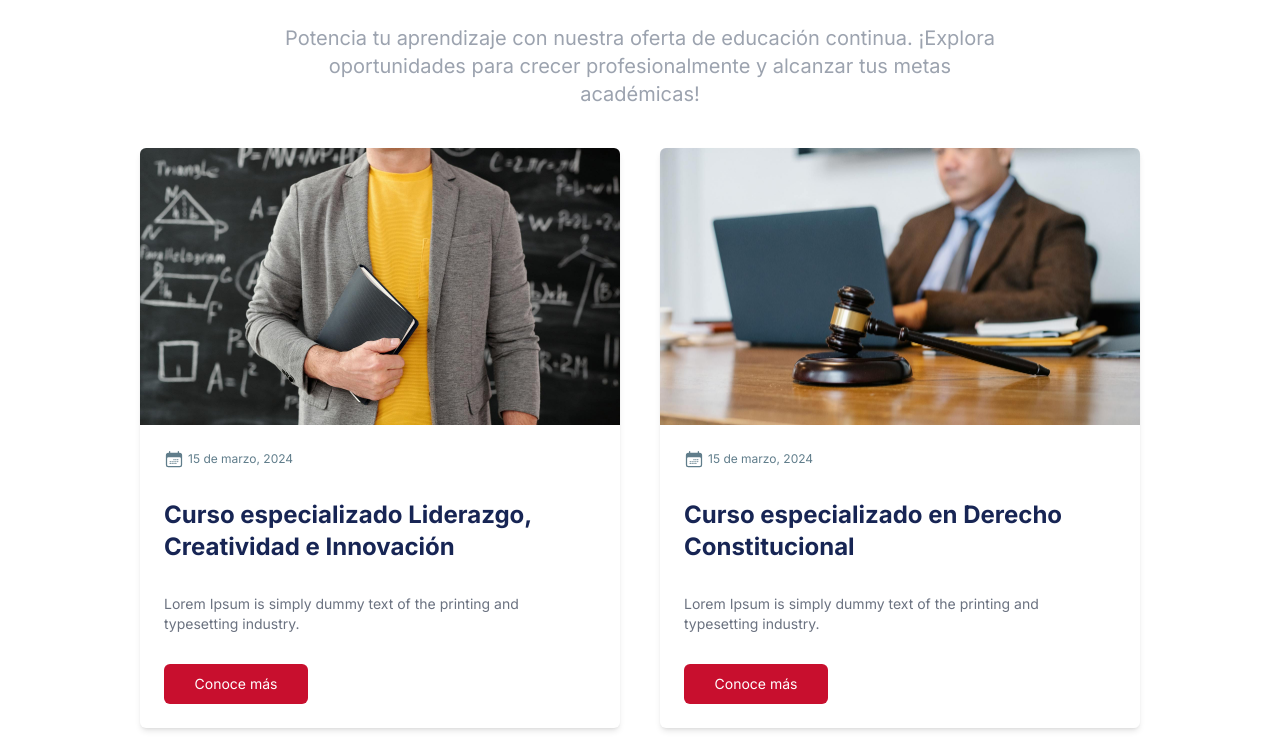
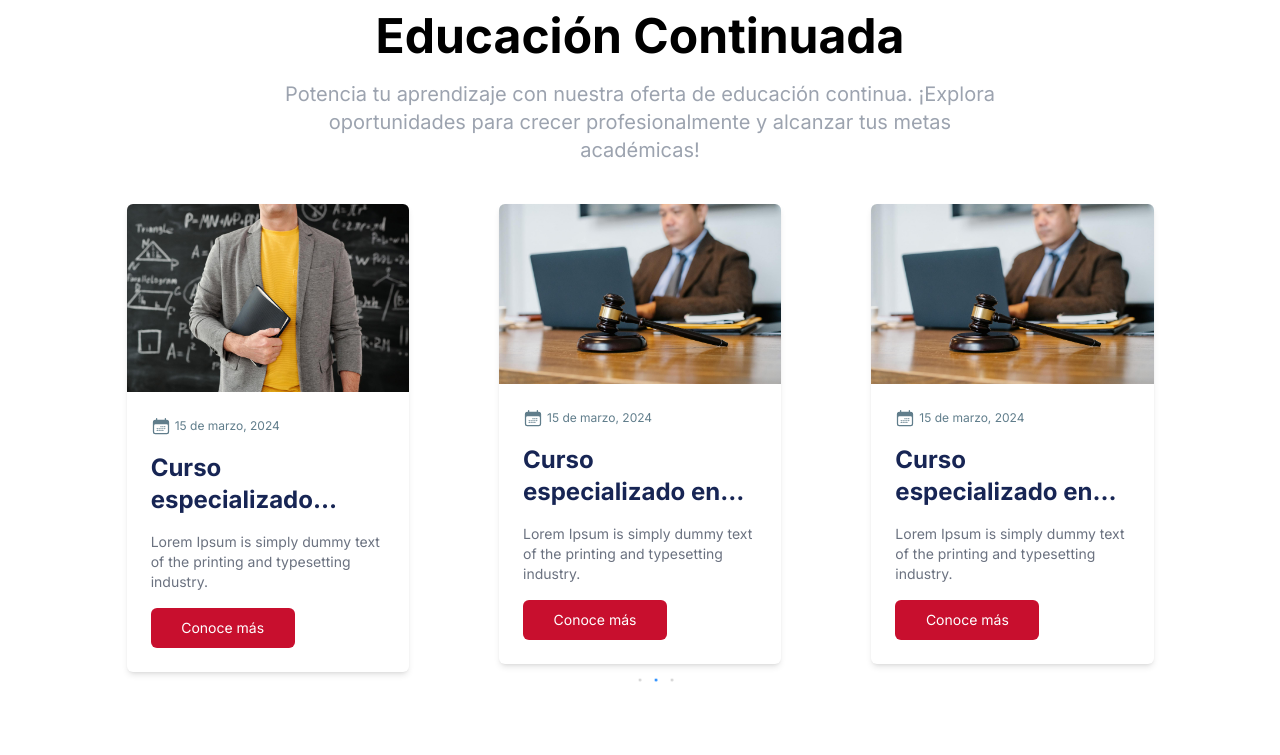
Before and after one commit to Prodominicana-dev/Instituto, a Next.js app: page / in a window 1280 px wide. Shown: the part 3624-4379 px from the top of the page. Built offline with nearby package versions, Linux system fonts and the light colour scheme.

Commit message:
swiperJS implementation

```diff
--- a/package.json
+++ b/package.json
@@ -18,7 +18,8 @@
     "heroicons": "^2.1.1",
     "next": "14.1.0",
     "react": "^18",
-    "react-dom": "^18"
+    "react-dom": "^18",
+    "swiper": "^11.0.6"
   },
   "devDependencies": {
     "@types/node": "^20",
--- a/src/components/home/contact.tsx
+++ b/src/components/home/contact.tsx
@@ -5,7 +5,7 @@ import React from "react";
 
 export default function Contact() {
   return (
-    <section className="w-full py-10 lg:py-0 bg-white flex justify-center items-center">
+    <section className="w-full py-10  bg-white flex justify-center items-center">
       <div className="w-10/12 lg:w-8/12 h-5/6 flex flex-col gap-5 lg:gap-8">
         <h1 className="w-full text-start gap-3 lg:gap-8 text-black font-bold text-2xl lg:text-4xl xl:text-5xl">
           Contacto
--- a/src/components/home/continuingEducation.tsx
+++ b/src/components/home/continuingEducation.tsx
@@ -1,10 +1,30 @@
 "use client";
-import React from "react";
+import React, { useEffect } from "react";
 import { Carousel } from "@mantine/carousel";
 import "@mantine/carousel/styles.css";
 import EducationCard from "../cards/continuingEducationCard";
+import { Swiper, SwiperSlide } from "../swiperjs/swiper";
+import {
+  Autoplay,
+  EffectCoverflow,
+  EffectFade,
+  Navigation,
+  Pagination,
+} from "swiper/modules";
+import "swiper/css";
+import "swiper/css/effect-coverflow";
+import "swiper/css/effect-fade";
+import "swiper/css/navigation";
+import "swiper/css/pagination";
 
 export default function ContinuingEducationSection() {
+  const [currentSlide, setCurrentSlide] = React.useState(1);
+  const [loading, setLoading] = React.useState(true);
+  useEffect(() => {
+    setTimeout(() => {
+      setLoading(false);
+    }, 5);
+  }, []);
   const data = [
     {
       title: "Curso especializado Liderazgo, Creatividad e Innovación",
@@ -13,6 +33,54 @@ export default function ContinuingEducationSection() {
         "Lorem Ipsum is simply dummy text of the printing and typesetting industry.",
       link: "",
       image: "/images/teacher.jpg",
+    },
+    {
+      title: "Curso especializado en Derecho Constitucional",
+      date: "15 de marzo, 2024",
+      description:
+        "Lorem Ipsum is simply dummy text of the printing and typesetting industry.",
+      link: "",
+      image: "/images/lawyer.jpg",
+    },
+    {
+      title: "Curso especializado en Derecho Constitucional",
+      date: "15 de marzo, 2024",
+      description:
+        "Lorem Ipsum is simply dummy text of the printing and typesetting industry.",
+      link: "",
+      image: "/images/lawyer.jpg",
+    },
+    {
+      title: "Curso especializado en Derecho Constitucional",
+      date: "15 de marzo, 2024",
+      description:
+        "Lorem Ipsum is simply dummy text of the printing and typesetting industry.",
+      link: "",
+      image: "/images/lawyer.jpg",
+    },
+    {
+      title: "Curso especializado en Derecho Constitucional",
+      date: "15 de marzo, 2024",
+      description:
+        "Lorem Ipsum is simply dummy text of the printing and typesetting industry.",
+      link: "",
+      image: "/images/lawyer.jpg",
+    },
+    {
+      title: "Curso especializado en Derecho Constitucional",
+      date: "15 de marzo, 2024",
+      description:
+        "Lorem Ipsum is simply dummy text of the printing and typesetting industry.",
+      link: "",
+      image: "/images/lawyer.jpg",
+    },
+    {
+      title: "Curso especializado en Derecho Constitucional",
+      date: "15 de marzo, 2024",
+      description:
+        "Lorem Ipsum is simply dummy text of the printing and typesetting industry.",
+      link: "",
+      image: "/images/lawyer.jpg",
     },
     {
       title: "Curso especializado en Derecho Constitucional",
@@ -34,26 +102,40 @@ export default function ContinuingEducationSection() {
           ¡Explora oportunidades para crecer profesionalmente y alcanzar tus
           metas académicas!
         </p>
-        <div className="flex flex-col sm:flex-row gap-8 w-full justify-center">
-          <Carousel
-            withIndicators
-            height={400}
-            slideSize={{ base: "100%", sm: "50%" }}
-            loop
-            align="start"
-            className="w-full h-full flex justify-center"
+
+        <div className="w-full">
+          {!loading && (
+            <Swiper
+              modules={[Pagination, Autoplay]}
+              loop={true}
+              initialSlide={0}
+              pagination={{
+                clickable: true,
+                dynamicBullets: true,
+              }}
+              autoplay={{
+                delay: 5000,
+                disableOnInteraction: false,
+              }}
+              breakpoints={{
+                320: { slidesPerView: 1, spaceBetween: 20 },
+                640: { slidesPerView: 2, spaceBetween: 20 },
+                768: { slidesPerView: 3, spaceBetween: 50 },
+              }}
             >
               {data.map(({ title, description, date, link, image }, index) => (
+                <SwiperSlide key={index}>
                   <EducationCard
-                key={index}
                     title={title}
                     date={date}
                     description={description}
                     link={link}
                     image={image}
                   />
+                </SwiperSlide>
               ))}
-          </Carousel>
+            </Swiper>
+          )}
         </div>
       </div>
     </section>
--- /dev/null
+++ b/src/components/swiperjs/swiper.jsx
@@ -0,0 +1,34 @@
+import { useEffect, useRef } from "react";
+import { register } from "swiper/element/bundle";
+
+export function Swiper(props) {
+  const swiperRef = useRef(null);
+  const { children, ...rest } = props;
+
+  useEffect(() => {
+    // Register Swiper web component
+    register();
+
+    // pass component props to parameters
+    const params = {
+      ...rest,
+    };
+
+    // Assign it to swiper element
+    Object.assign(swiperRef.current, params);
+
+    // initialize swiper
+    swiperRef.current.initialize();
+  }, []);
+
+  return (
+    <swiper-container init="false" ref={swiperRef}>
+      {children}
+    </swiper-container>
+  );
+}
+export function SwiperSlide(props) {
+  const { children, ...rest } = props;
+
+  return <swiper-slide {...rest}>{children}</swiper-slide>;
+}
```
Also changed, not shown: ecosystem.config.js (added, +17 -0 lines), 1 other file (tests, documents, lock files or other folders). Lines whose indentation alone changed are shown as unchanged.
